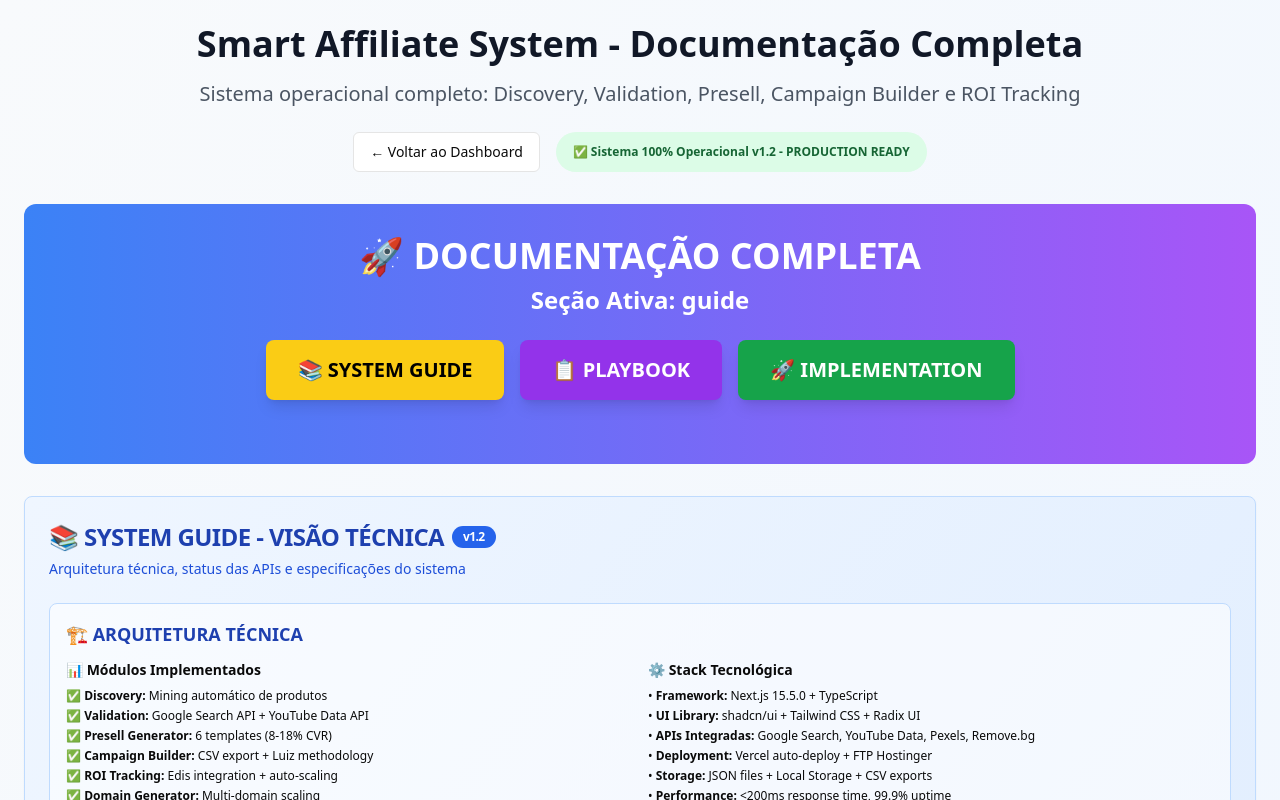
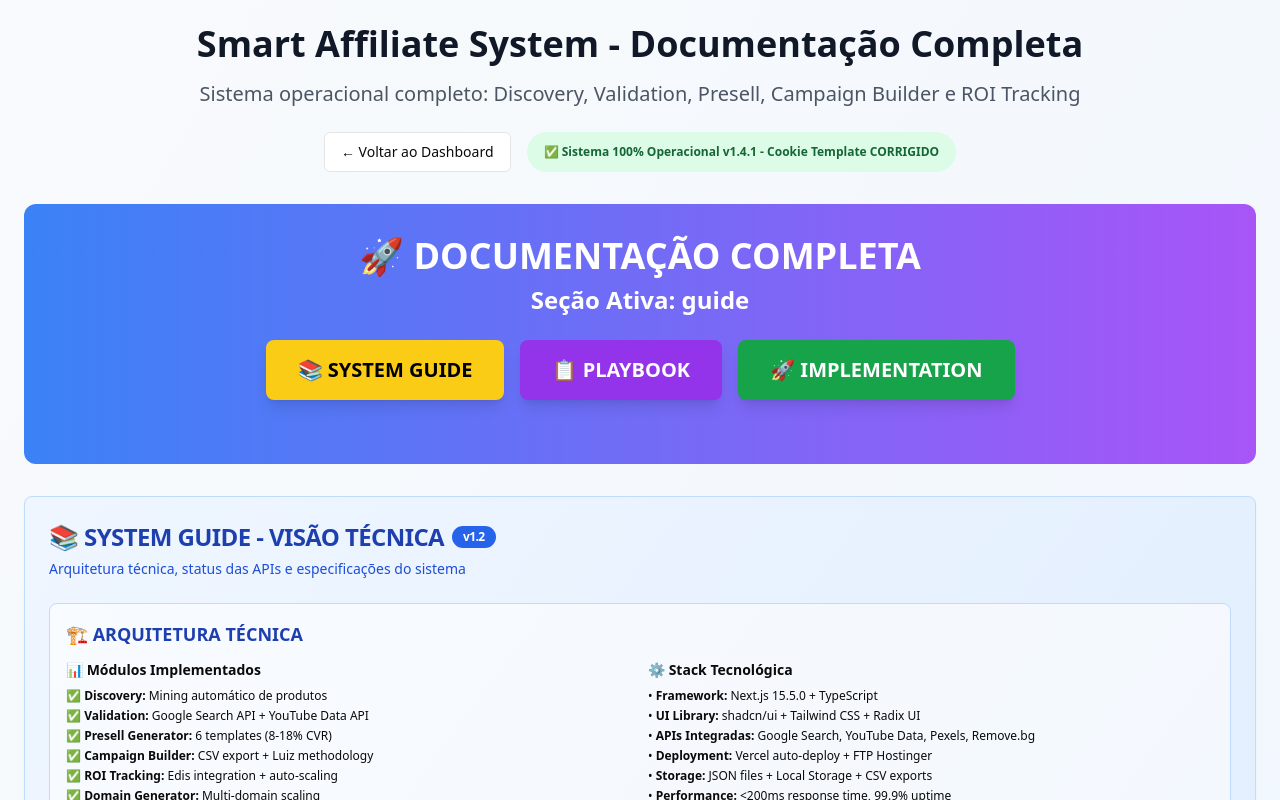
Before and after one commit to KratosWolf/smart-affiliate-system, a Next.js app: page /dashboard-guide in a window 1280 px wide. Shown: the top 800 px of the page. Built offline with nearby package versions, Linux system fonts and the light colour scheme.

Commit message:
docs: Atualiza documentação para v1.4.1 - Cookie template dinâmico
- README.md completo com todas funcionalidades
- CLAUDE.md atualizado com correções do cookie template
- Dashboard guide com versão v1.4.1
- Documenta API de screenshots automática
- Status: Cookie template 100% dinâmico

```diff
--- a/src/app/dashboard-guide/page.tsx
+++ b/src/app/dashboard-guide/page.tsx
@@ -23,7 +23,7 @@ export default function SystemGuidePage() {
               <Button variant="outline">← Voltar ao Dashboard</Button>
             </Link>
             <Badge className="bg-green-100 text-green-800 px-4 py-2">
-              ✅ Sistema 100% Operacional v1.2 - PRODUCTION READY
+              ✅ Sistema 100% Operacional v1.4.1 - Cookie Template CORRIGIDO
             </Badge>
           </div>
         </div>
```
Also changed, not shown: 2 other files (tests, documents, lock files or other folders).
